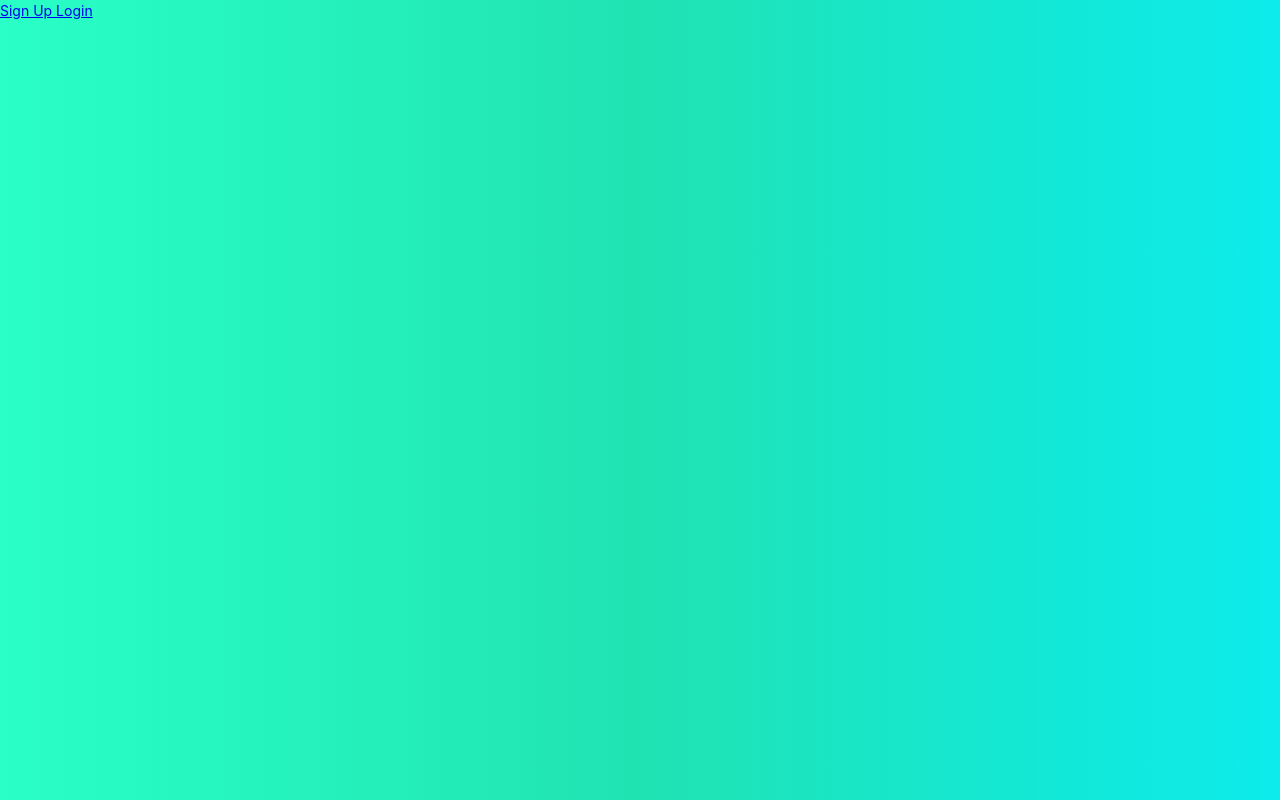
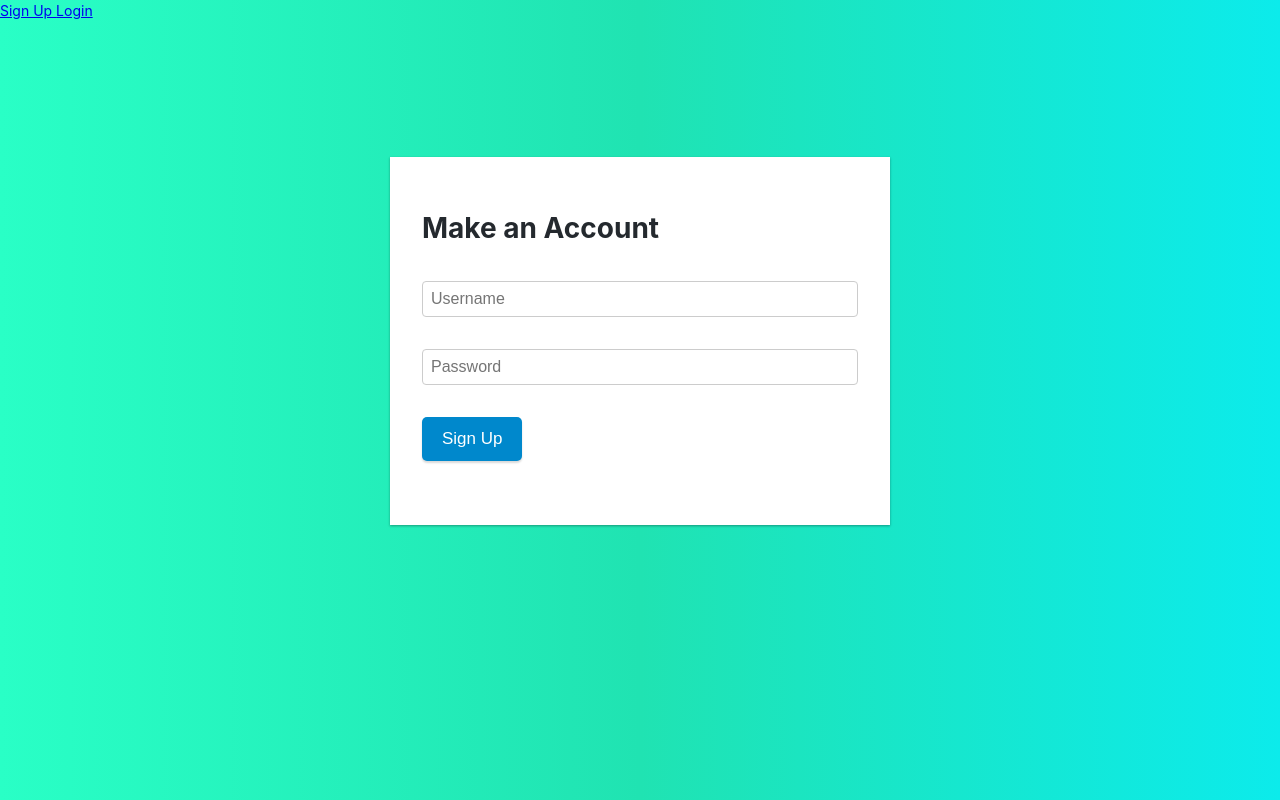
Before and after one commit to Build-Week-Diabetes-Manager/frontend, a React (Create React App) app in the folder diabetes-management/: page /Signup in a window 1280 px wide. Built offline with nearby package versions, Linux system fonts and the light colour scheme.

Commit message:
debugging Signup page

```diff
--- a/diabetes-management/src/App.js
+++ b/diabetes-management/src/App.js
@@ -1,10 +1,8 @@
 import React from 'react';
 import PrivateRoute from './components/PrivateRoute'
-// import { NavBar} from './components/Navbar'
 import Dashboard from './components/Dashboard'
 import { BrowserRouter as Router, Route, Link } from "react-router-dom";
 import Login from "./components/Login.js";
-// import setUsers from "./components/Login.js";
 import './App.css';
 import FormikUserFormLogin from './components/Login'
 import FormikUserFormSignup from './components/Signup.js'
@@ -16,12 +14,12 @@ function App() {
     <Router>
 
 <div className="App">
-     <Link to="/Dashboard"> Sign Up </Link>
+     <Link to="/signup"> Sign Up </Link>
     <Link to="/login"> Login </Link>
     </div>
     <div className="container">
     <Route path="/Login" render={props => <FormikUserFormLogin {...props } />} />
-    <Route path="/Register" render={props => <FormikUserFormSignup {...props } />} />
+    <Route path="/Signup" render={props => <FormikUserFormSignup {...props } />} />
     <PrivateRoute exact path="/Dashboard" component={Dashboard} />
     </div>
     </Router>
--- a/diabetes-management/src/components/Signup.js
+++ b/diabetes-management/src/components/Signup.js
@@ -17,9 +17,9 @@ import { Form, Field, withFormik } from "formik";
     <div className='user-form'>
     <h1> Make an Account </h1>
     <Form>
-    <Field type="text" name="name" placeholder="Name" />
-    {touched.name && errors.name && (
-        <p className="error">{errors.name}</p>
+    <Field type="text" name="username" placeholder="Username" />
+    {touched.username && errors.username && (
+        <p className="error">{errors.username}</p>
     )}
 
     <Field type="password" name="password" placeholder="Password" />
@@ -36,37 +36,35 @@ import { Form, Field, withFormik } from "formik";
 
 
 const FormikUserFormSignup = withFormik({
-    mapPropsToValues({ name, email, password, tos}) {
+    mapPropsToValues({ username, password, tos}) {
         return {
-            name: name || '',
-            email: email || '',
+            username: username || '',
             password: password || '',
             tos: tos || true
         };
     },
 
     validationSchema: Yup.object().shape({
-    name: Yup.string().required("Please Fill in the blank"),
+    username: Yup.string().required("Please Fill in the blank"),
     password: Yup.string().required("Please Fill in the blank")
     }),
 
 
 
-handleSubmit(values, { resetForm ,setErrors, setStatus }) {
-    if (values.email === 'John@Doe.com') {
-        setErrors({ email: 'That email is already taken'})
-    } else {
+handleSubmit(values, { resetForm , props, setStatus }) {
+    console.log(values)
         axios
         .post("https://diabetesmanager.herokuapp.com/api/users/register", values)
         .then(res => {
             console.log(res)
             setStatus(res.data);
+            props.history.push("/login")
             resetForm();
         })
         .catch(error => {
             console.log("ERROR", error);
         });
-    }
+
 }
 })(SignUp);
 
```
